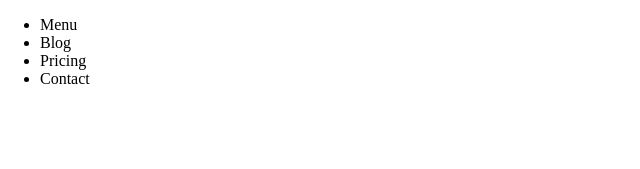
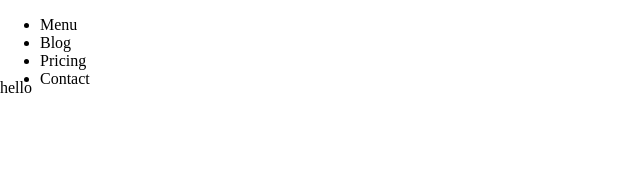
Before and after one commit to DEEBBLUE/Eatly, a React (Vite) app: page / in a window 1280 px wide. Shown: the top 169 px of the page, without its empty margins (0-640 px from the left). Built offline with nearby package versions, Linux system fonts and the light colour scheme.

Commit message:
Add template

```diff
--- a/src/pages/Home/HomePage.tsx
+++ b/src/pages/Home/HomePage.tsx
@@ -1,12 +1,14 @@
 import type { FC } from "react";
-import HeaderModule from "../../modules/HeaderModule/HeaderModule"
+import BasicPageTemplate from "../../templates/BasicPageTemplate/BasicPageTemplate";
 
 
 
 const HomePage: FC = () => {
   return (
     <>
-      <HeaderModule/>
+      <BasicPageTemplate>
+        <div>hello</div>
+      </BasicPageTemplate>
     </>
   )
 }
```
